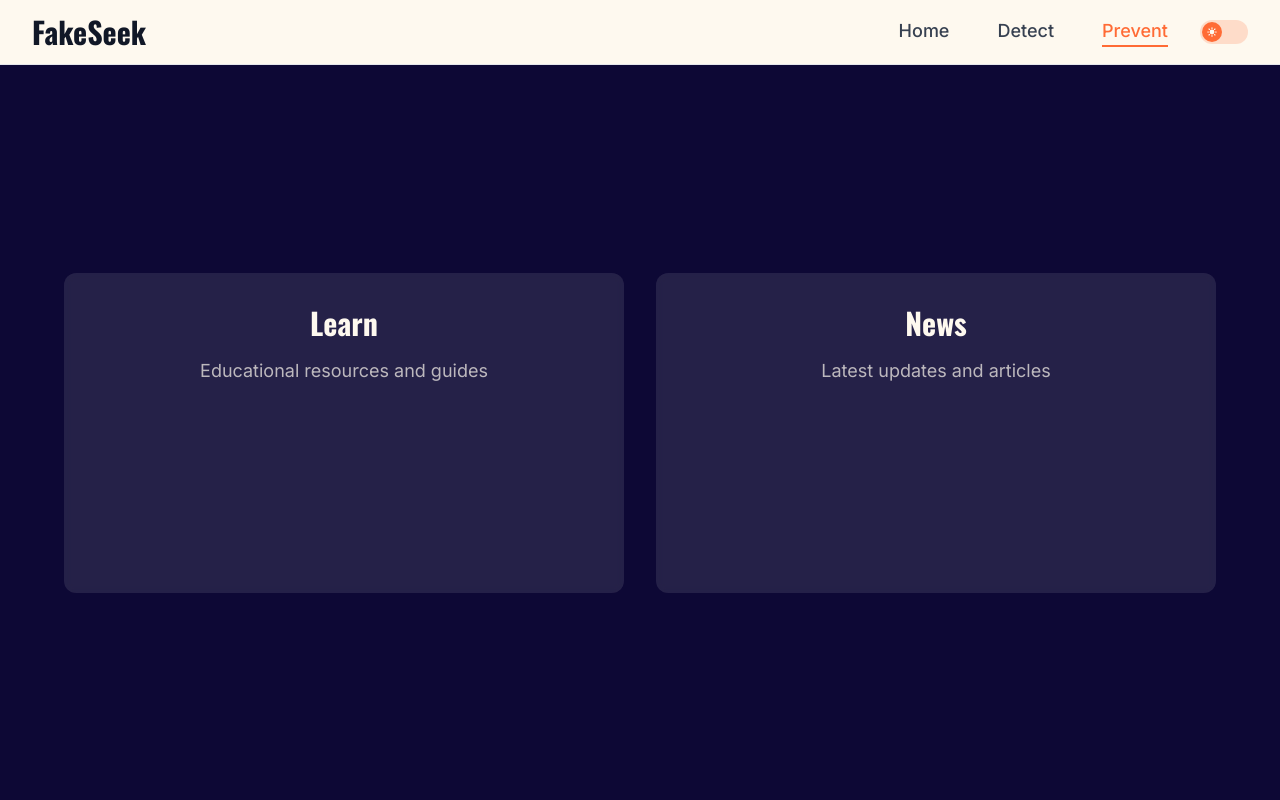
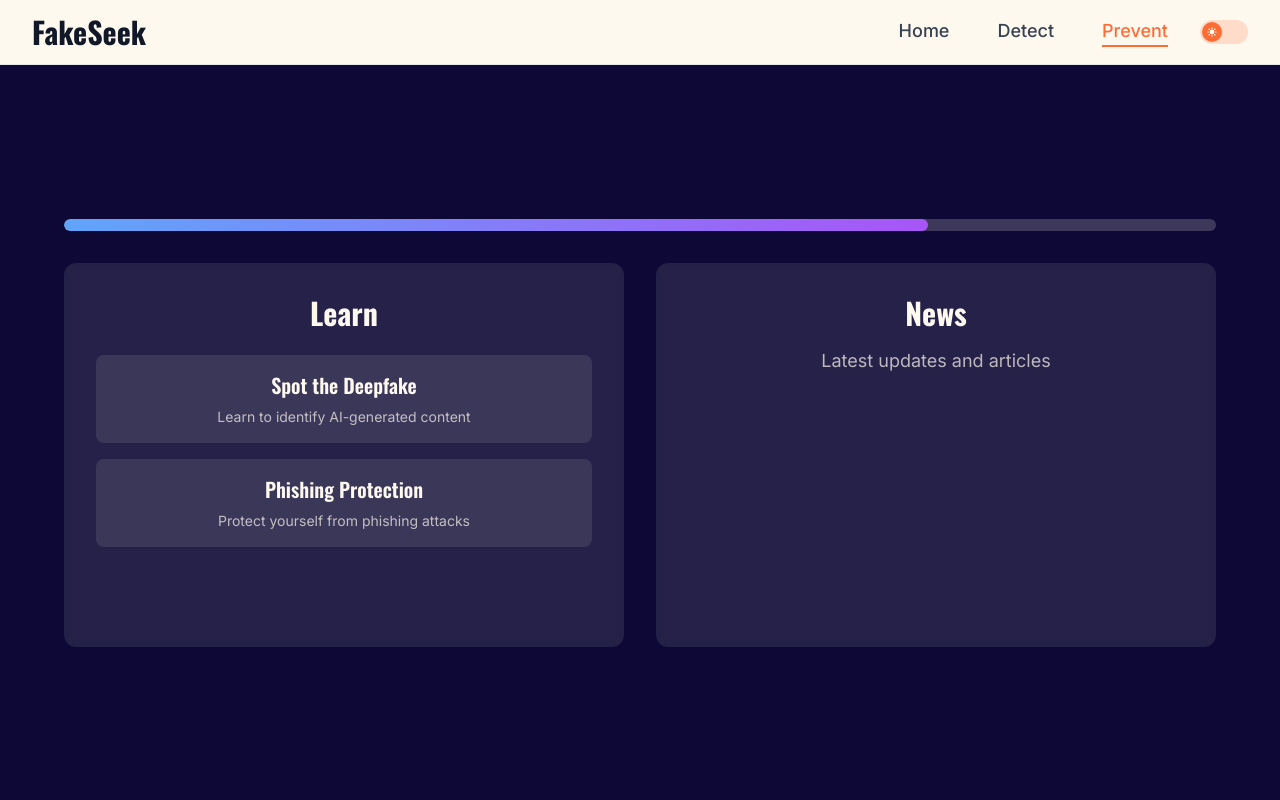
Before and after one commit to apun16/FakeSeek., a Next.js app: page /prevent in a window 1280 px wide. Shown: the top 800 px of the page. Built offline with nearby package versions, Linux system fonts and the light colour scheme; a web font is replaced by a local one.

Commit message:
boxes for learn + progress bar

```diff
--- a/app/prevent/page.tsx
+++ b/app/prevent/page.tsx
@@ -7,18 +7,40 @@ export default function Prevent() {
       <main className="flex items-center justify-center h-[calc(100vh-4rem)]">
         <div className="w-full max-w-6xl">
 
+          {/* Progress Bar */}
+          <div className="w-full mb-8">
+            <div className="bg-white/20 rounded-full h-3 overflow-hidden">
+              <div className="bg-gradient-to-r from-blue-400 to-purple-500 h-full w-3/4 rounded-full transition-all duration-500"></div>
+            </div>
+          </div>
+
           {/* Learn and News boxes */}
           <div className="flex gap-8 justify-center w-full">
-            <div className="bg-white/10 backdrop-blur-sm rounded-xl p-8 h-80 flex-1 hover:bg-white/15 transition-colors cursor-pointer">
-              <h2 className="text-3xl font-oswald font-bold text-white text-center">
+            <div className="bg-white/10 backdrop-blur-sm rounded-xl p-8 h-96 flex-1 hover:bg-white/15 transition-colors cursor-pointer flex flex-col">
+              <h2 className="text-3xl font-oswald font-bold text-white text-center mb-6">
                 Learn
               </h2>
-              <p className="text-white/70 text-center mt-4 text-lg">
-                Educational resources and guides
-              </p>
+              <div className="flex-1 flex flex-col gap-4">
+                <div className="bg-white/10 rounded-lg p-4 hover:bg-white/20 transition-colors cursor-pointer">
+                  <h3 className="text-xl font-oswald font-semibold text-white text-center">
+                    Spot the Deepfake
+                  </h3>
+                  <p className="text-white/70 text-center mt-2 text-sm">
+                    Learn to identify AI-generated content
+                  </p>
+                </div>
+                <div className="bg-white/10 rounded-lg p-4 hover:bg-white/20 transition-colors cursor-pointer">
+                  <h3 className="text-xl font-oswald font-semibold text-white text-center">
+                    Phishing Protection
+                  </h3>
+                  <p className="text-white/70 text-center mt-2 text-sm">
+                    Protect yourself from phishing attacks
+                  </p>
+                </div>
+              </div>
             </div>
 
-            <div className="bg-white/10 backdrop-blur-sm rounded-xl p-8 h-80 flex-1 hover:bg-white/15 transition-colors cursor-pointer">
+            <div className="bg-white/10 backdrop-blur-sm rounded-xl p-8 h-96 flex-1 hover:bg-white/15 transition-colors cursor-pointer">
               <h2 className="text-3xl font-oswald font-bold text-white text-center">
                 News
               </h2>
```
